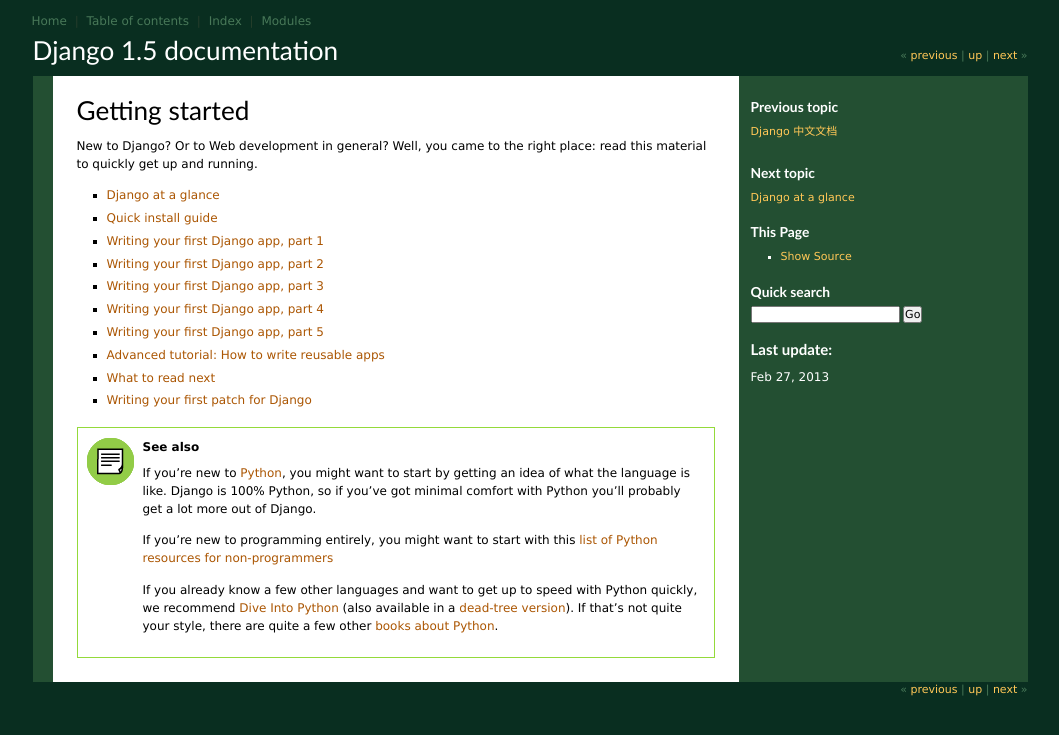
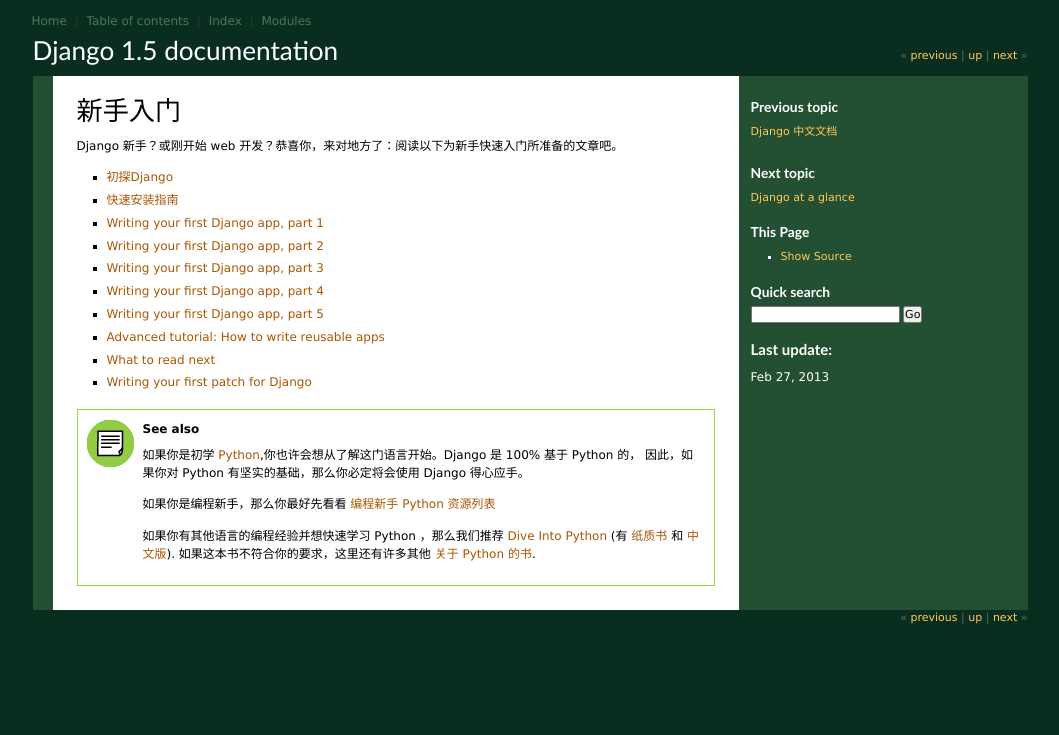
Before and after one commit to yourtion/Django-Chinese-Docs, a Sphinx documentation site: the page built from docs/intro/index.txt, in a window 1280 px wide. Shown: the top 735 px of the page, without its empty margins (110-1169 px from the left). Built offline with Sphinx 7.4.7, drawn with Linux system fonts in a browser that asks for light colours.

Commit message:
翻译文档目录部分

```diff
--- a/docs/intro/index.txt
+++ b/docs/intro/index.txt
@@ -1,14 +1,13 @@
-Getting started
+新手入门
 ===============
 
-New to Django? Or to Web development in general? Well, you came to the right
-place: read this material to quickly get up and running.
+Django 新手？或刚开始 web 开发？恭喜你，来对地方了：阅读以下为新手快速入门所准备的文章吧。
 
 .. toctree::
    :maxdepth: 1
 
-   overview
-   install
+   初探Django <overview>
+   快速安装指南 <install>
    tutorial01
    tutorial02
    tutorial03
@@ -20,20 +19,17 @@ place: read this material to quickly get up and running.
 
 .. seealso::
 
-    If you're new to Python_, you might want to start by getting an idea of what
-    the language is like. Django is 100% Python, so if you've got minimal
-    comfort with Python you'll probably get a lot more out of Django.
+    如果你是初学 Python_,你也许会想从了解这门语言开始。Django 是 100% 基于
+    Python 的， 因此，如果你对 Python 有坚实的基础，那么你必定将会使用 Django
+    得心应手。
 
-    If you're new to programming entirely, you might want to start with this
-    `list of Python resources for non-programmers`_
+    如果你是编程新手，那么你最好先看看 `编程新手 Python 资源列表`_
 
-    If you already know a few other languages and want to get up to speed with
-    Python quickly, we recommend `Dive Into Python`_ (also available in a
-    `dead-tree version`_). If that's not quite your style, there are quite
-    a few other `books about Python`_.
+    如果你有其他语言的编程经验并想快速学习 Python ，那么我们推荐 `Dive Into Python`_ (有 `纸质书`_ 和 `中文版`_). 如果这本书不符合你的要求，这里还有许多其他 `关于 Python 的书`_.
 
     .. _python: http://python.org/
-    .. _list of Python resources for non-programmers: http://wiki.python.org/moin/BeginnersGuide/NonProgrammers
+    .. _编程新手 Python 资源列表: http://wiki.python.org/moin/BeginnersGuide/NonProgrammers
     .. _dive into python: http://diveintopython.net/
-    .. _dead-tree version: http://www.amazon.com/exec/obidos/ASIN/1590593561/ref=nosim/jacobian20
-    .. _books about Python: http://wiki.python.org/moin/PythonBooks
+    .. _纸质书: http://www.amazon.com/exec/obidos/ASIN/1590593561/ref=nosim/jacobian20
+    .. _中文版: http://woodpecker.org.cn/diveintopython/
+    .. _关于 Python 的书: http://wiki.python.org/moin/PythonBooks
```
